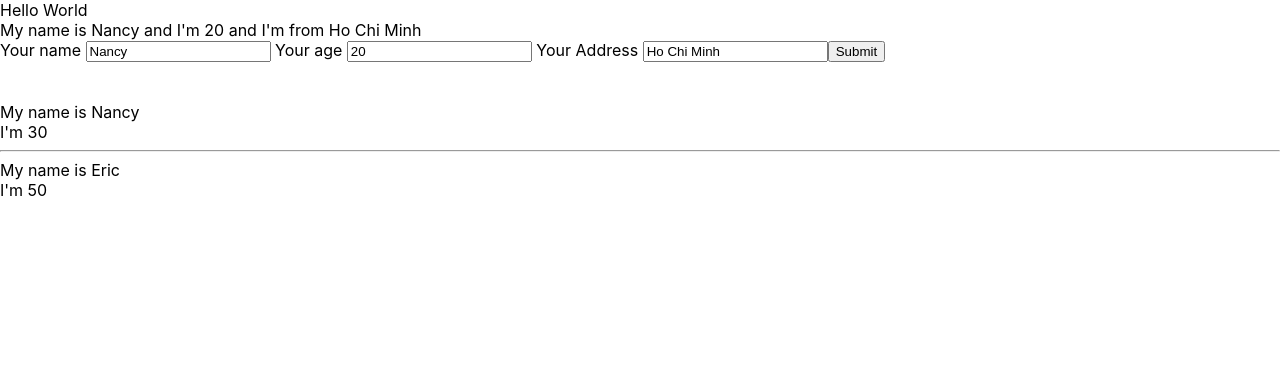
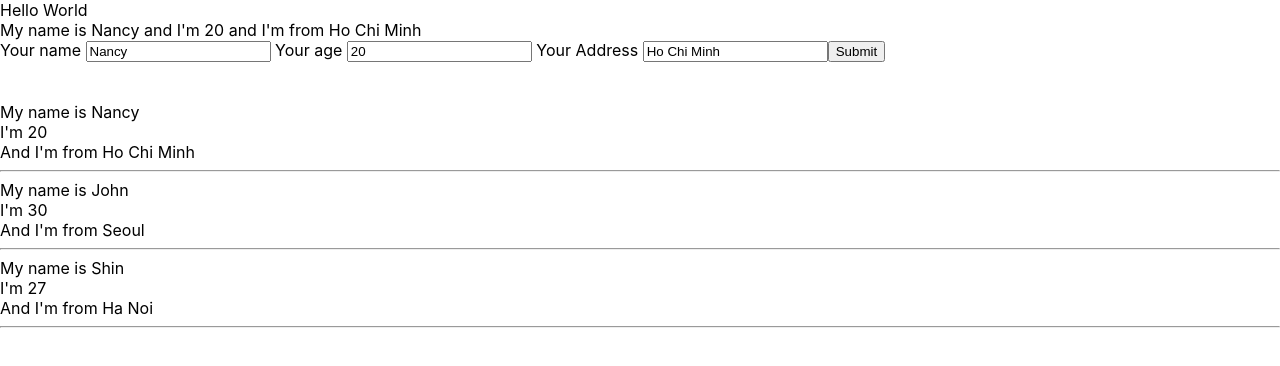
Before and after one commit to TruongNgan6/Test, a React (Create React App) app: page / in a window 1280 px wide. Shown: the top 366 px of the page. Built offline with nearby package versions, Linux system fonts and the light colour scheme.

Commit message:
video 24

```diff
--- a/src/components/DisplayInfo.js
+++ b/src/components/DisplayInfo.js
@@ -3,12 +3,23 @@ import React from "react";
 class DisplayInfo extends React.Component {
   render() {
     // console.log(this.props);
-    const { age, name } = this.props;
+    const { listUsers } = this.props;
+    console.log(listUsers);
     //Props
     return (
       <div>
-        <div>My name is {name}</div>
-        <div>I'm {age}</div>
+        {listUsers.map((user) => {
+          return (
+            <div key={user.id}>
+              <div>My name is {user.name}</div>
+              <div>I'm {user.age}</div>
+              <div>And I'm from {user.address}</div>
+              <hr />
+            </div>
+          );
+        })}
+        {/* <div>My name is {name}</div>
+        <div>I'm {age}</div> */}
       </div>
     );
   }
--- a/src/components/MyComponent.js
+++ b/src/components/MyComponent.js
@@ -4,18 +4,21 @@ import React from "react";
 import UserInfo from "./UserInfo";
 import DisplayInfo from "./DisplayInfo";
 class MyComponent extends React.Component {
+  state = {
+    listUsers: [
+      { id: 1, name: "Nancy", age: 20, address: "Ho Chi Minh" },
+      { id: 2, name: "John", age: 30, address: "Seoul" },
+      { id: 3, name: "Shin", age: 27, address: "Ha Noi" },
+    ],
+  };
   // JSX
   render() {
-    const ageW = 50;
-    const myInfo = ["abc", "c", "a"];
     return (
       <div>
         <UserInfo></UserInfo>
         <br />
         <br />
-        <DisplayInfo name="Nancy" age="30" />
-        <hr />
-        <DisplayInfo name="Eric" age={ageW} myInfo={myInfo} />
+        <DisplayInfo listUsers={this.state.listUsers} />
       </div>
     );
   }
```
